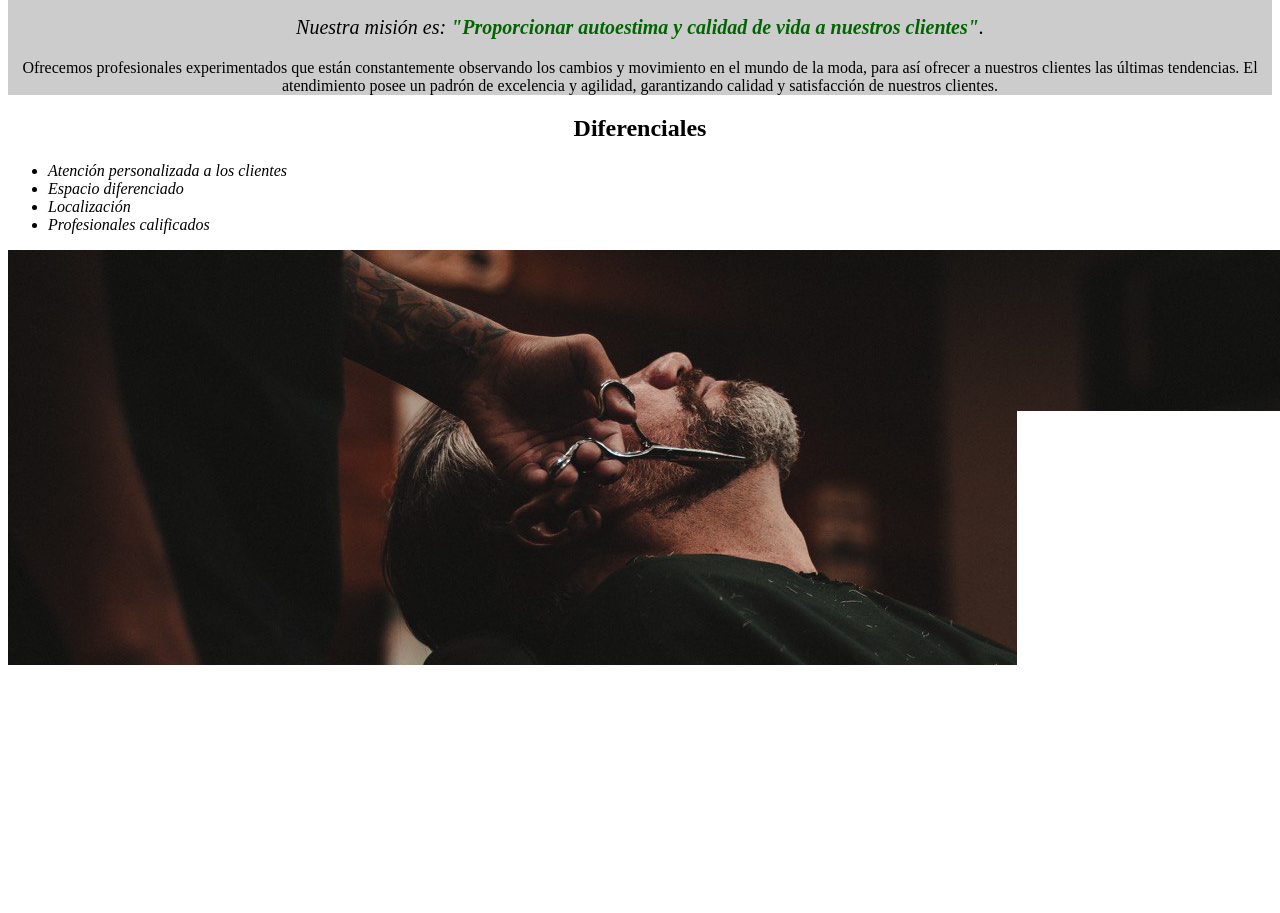
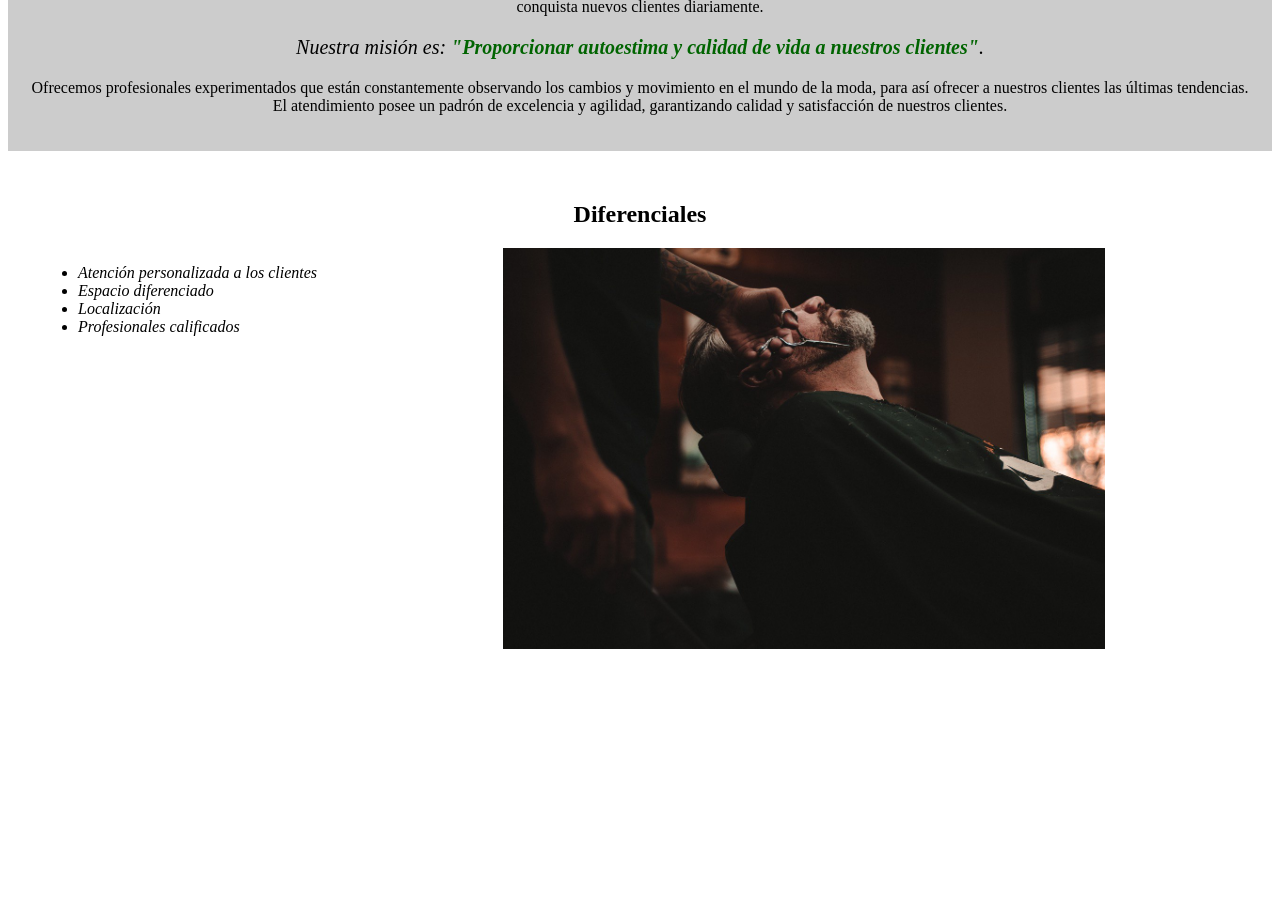
Before and after one commit to JepcDev/barberia-alura, a plain HTML site: page index.html in a window 1280 px wide. Shown: the part 606-1519 px from the top of the page. After the commit the page ends 1297 px from the top, so only its background shows below. Drawn offline with Linux system fonts and the light colour scheme.

Commit message:
feat: Add style list imageDiferencial section diferenciales, principal

```diff
--- a/index.html
+++ b/index.html
@@ -33,7 +33,7 @@
         <li class="items">Profesionales calificados</li>
       </ul>
 
-      <img src="src/diferenciales.jpg" alt="diferenciales.jpg">
+      <img src="src/diferenciales.jpg" class="imagenDiferenciales" alt="diferenciales.jpg">
     </div>
 
   </body>
--- a/style.css
+++ b/style.css
@@ -7,6 +7,7 @@ body{
 
 .principal{
   background: #CCCCCC;
+  padding: 20px;
 }
 
 h1{
@@ -28,6 +29,7 @@ em strong{
 
 .diferenciales{
   background: #FFFFFF;
+  padding: 30px;
 }
 
 h2{
@@ -37,3 +39,14 @@ h2{
 .items{
   font-style: italic;
 }
+
+ul{
+  display: inline-block;
+  vertical-align: top;
+  width: 20%;
+  margin-right: 15%;
+}
+
+.imagenDiferenciales{
+  width: 50%;
+}
```
